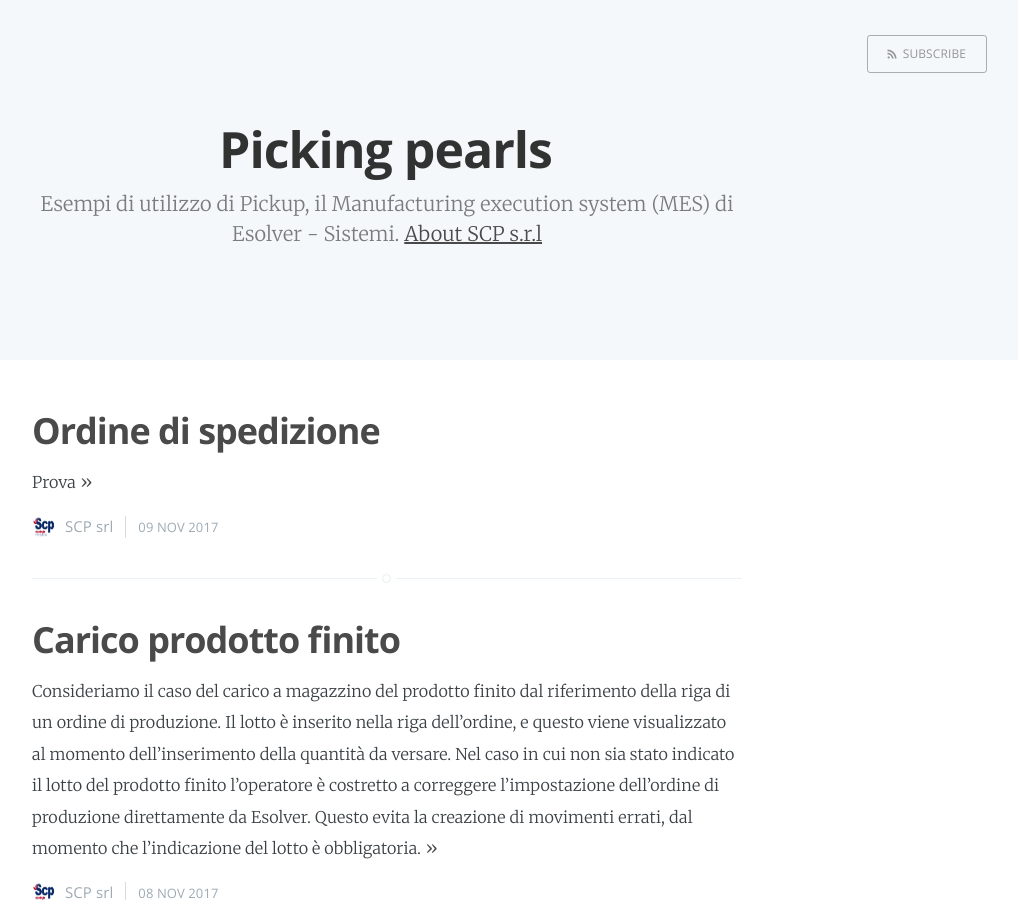
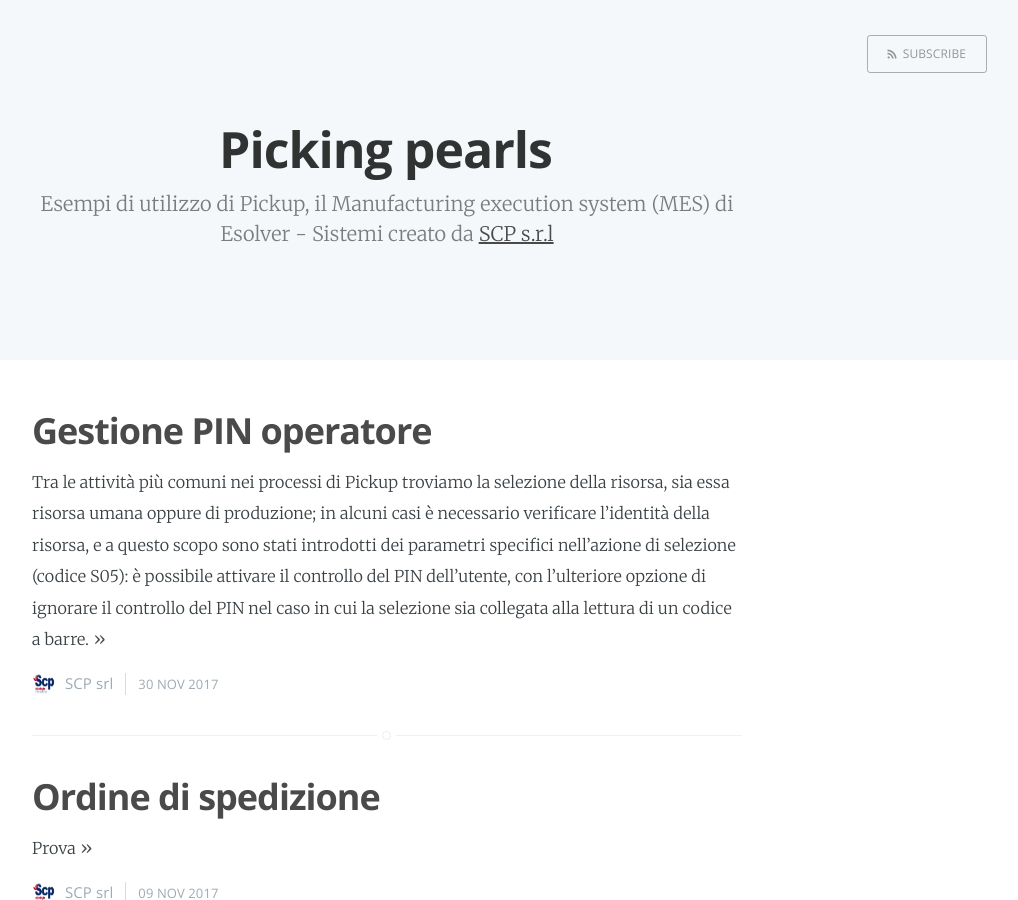
Before and after one commit to mdm13/pickup, a Jekyll site: the page built from index.html, in a window 1280 px wide and 900 px high. Shown: the whole window, without its empty margins (253-1271 px from the left). Built offline with Jekyll 4.4.1, drawn with Linux system fonts in a browser that asks for light colours; the list of posts is cut into pages by our own code.

Commit message:
new post pin operatore

```diff
--- a/_includes/share.html
+++ b/_includes/share.html
@@ -1,5 +1,5 @@
 <section class="share">
-    <h4>Share this post</h4>
+    <h4>Condividi questo post</h4>
     <a class="icon-twitter" href="http://twitter.com/share?text={{page.title}}&amp;url={{site.domain_name}}{{ page.url }}"
         onclick="window.open(this.href, 'twitter-share', 'width=550,height=235');return false;">
         <span class="hidden">Twitter</span>
--- /dev/null
+++ b/_posts/2017-11-30-gestione-pin-operatore.md
@@ -0,0 +1,18 @@
+---
+layout: post
+title: "Gestione PIN operatore"
+date: 30 november 2017
+---
+
+Tra le attività più comuni nei processi di Pickup troviamo la selezione della risorsa, sia essa risorsa
+umana oppure di produzione; in alcuni casi è necessario verificare l'identità della risorsa, e a questo
+scopo sono stati introdotti dei parametri specifici nell'azione di selezione (codice S05):
+è possibile attivare il controllo del PIN dell'utente, con l'ulteriore opzione di ignorare il controllo
+del PIN nel caso in cui la selezione sia collegata alla lettura di un codice a barre.
+
+Una volta attivata la gestione del PIN, con la selezione della risorsa tramite la pressione del bottone corrispondente, si apre la videata di inserimento del PIN, che se corretto permette di proseguire
+con le attività del processo.
+
+L'amministrazione dei PIN delle risorse avviene tramite un processo di Pickup dedicato, incluso nel modulo Presenze; si seleziona la risorsa e si inserisce il PIN dell'operatore (fino a 12 cifre);
+il valore viene salvato in forma
+criptata come codice esterno nell'anagrafica risorse di Esolver, per cui non è possibile carpire il PIN di un operatore una volta inserito nel database di Esolver. Nel caso l'operatore smarrisca il PIN questo dovrà richiederne uno nuovo, ed il processo di aggiornamento di un nuovo PIN annullerà quello non più in uso; infine non è permessa la duplicazione dei PIN o il riutilizzo di PIN non più in uso.
--- a/index.html
+++ b/index.html
@@ -18,8 +18,8 @@
         <div class="main-header-content inner">
             <h1 class="page-title">{{ site.name }}</h1>
             <h2 class="page-description">
-                {% if site.description %} {{ site.description }}. {% endif %}
-                {% if page.about %} <a href='{{site.baseurl}}/{{page.about}}'> About SCP s.r.l </a> {% endif %}
+                {% if site.description %} {{ site.description }} {% endif %}
+                {% if page.about %} creato da <a href='{{site.baseurl}}/{{page.about}}'> SCP s.r.l </a> {% endif %}
             </h2>
         </div>
     </div>
```
Also changed, not shown: _layouts/post.html (+5 -3 lines).
